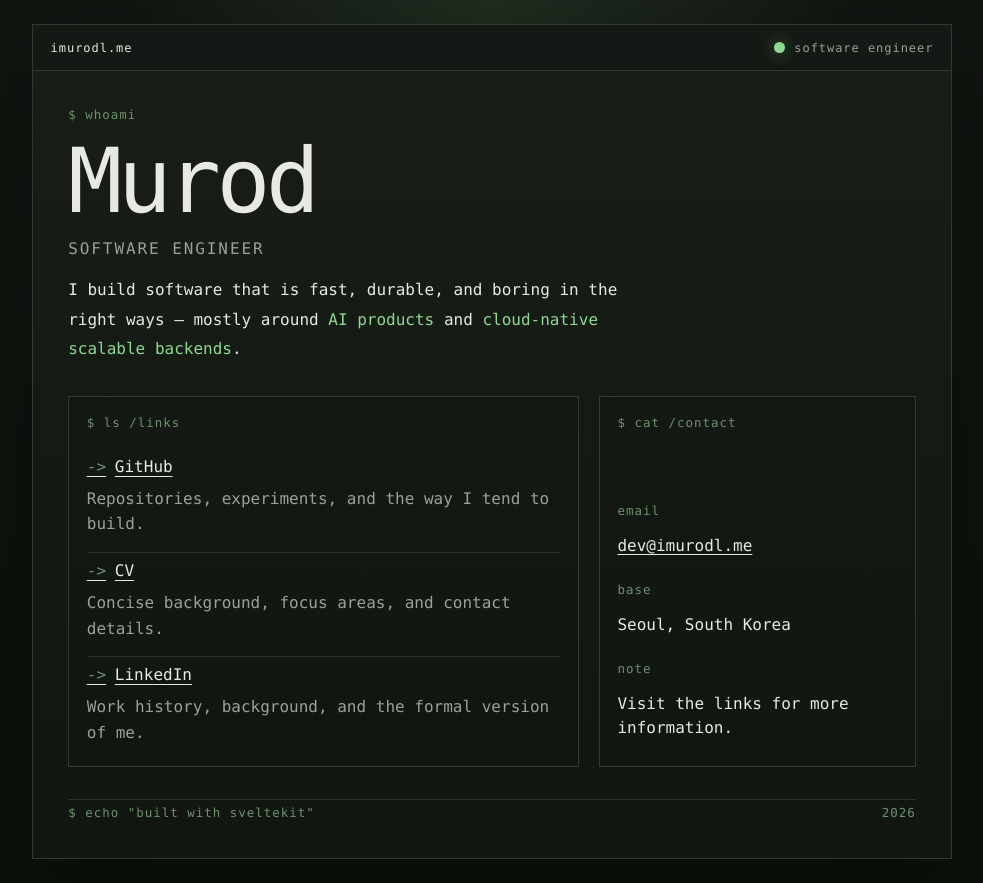
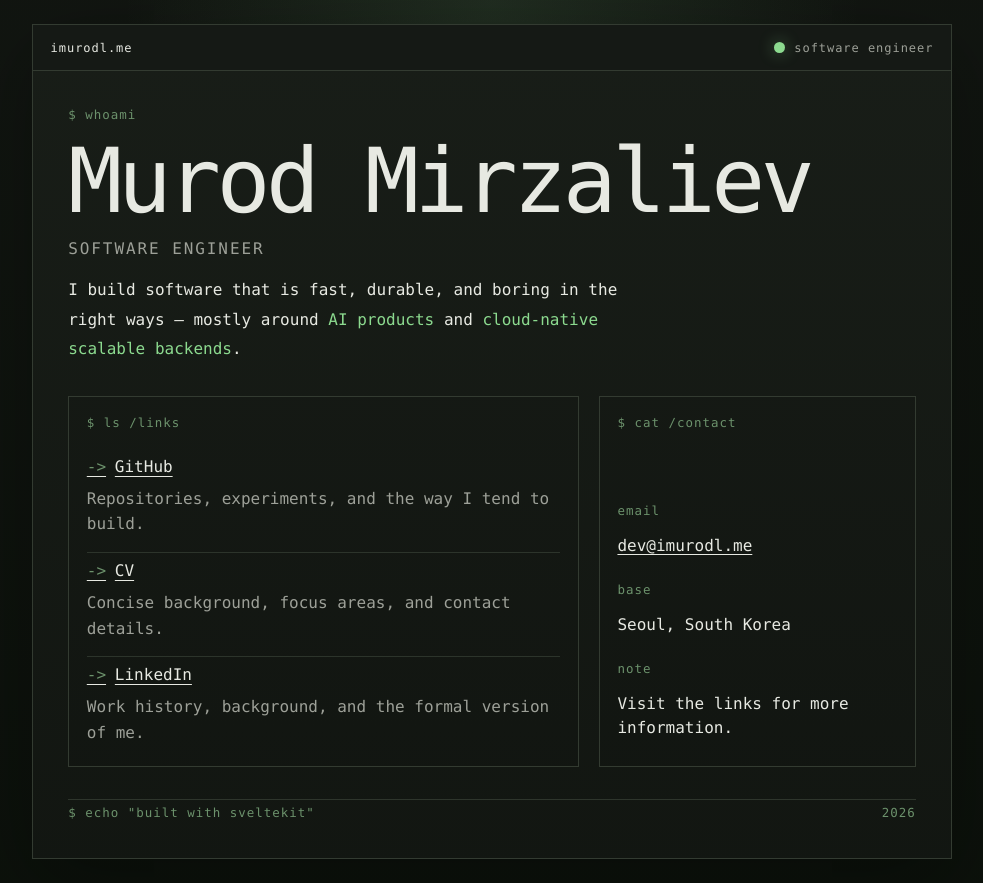
Before and after one commit to imurodl/imurodl.github.io, a SvelteKit app: page / in a window 1280 px wide. Shown: the whole page, without its empty margins (148-1131 px from the left). Built offline with nearby package versions, Linux system fonts and the light colour scheme.

Commit message:
add surname

```diff
--- a/src/routes/+page.svelte
+++ b/src/routes/+page.svelte
@@ -48,7 +48,7 @@
     <div class="terminal-body">
       <div class="prompt-block">
         <p class="prompt-line">$ whoami</p>
-        <h1 class="terminal-name">Murod</h1>
+        <h1 class="terminal-name">Murod Mirzaliev</h1>
         <p class="terminal-role">Software engineer</p>
         <p class="terminal-copy">
           I build software that is fast, durable, and boring in the right
```
